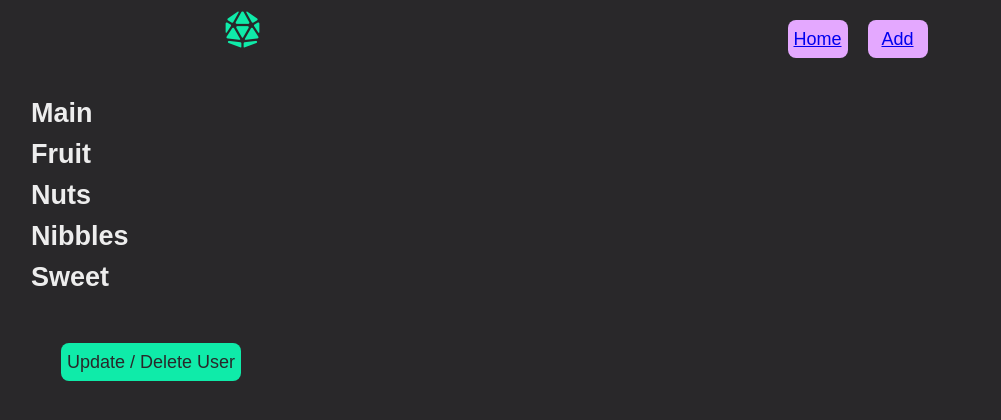
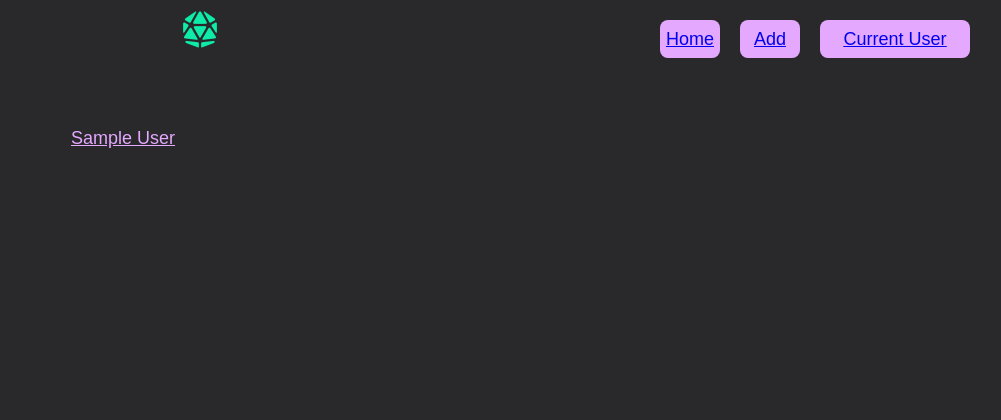
Before and after one commit to frasey/Roll_for, a Flask app: page /users/all in a window 1280 px wide. Shown: the top 420 px of the page, without its empty margins (39-1040 px from the left). Run offline with Flask 3, Linux system fonts and the light colour scheme; tables that the repository leaves empty hold one stand-in row (values such as "Sample post"); some libraries are stand-ins or nearby versions.

Commit message:
Added list of current users and links to individual lists

```diff
--- a/controllers/user_controller.py
+++ b/controllers/user_controller.py
@@ -39,11 +39,16 @@ def update_user():
     db.session.commit()
     return redirect("/food")
 
+# LIST OF USERS
+@user_blueprint.route("/users/all")
+def users():
+    users = User.query.all()
+    return render_template("user/list.jinja", users=users)
+
 # EDIT
 @user_blueprint.route("/users/<id>/edit")
 def edit_user(id):
     user = User.query.get(id)
-    # username = User.name
     return render_template("user/edit.jinja", user=user)
 
 # DELETE USER
--- a/static/style.css
+++ b/static/style.css
@@ -15,10 +15,6 @@ body {
 
 li {
   list-style: none;
-}
-
-a:visited {
-  color: #29282A;
 }
 
 .container {
@@ -46,7 +42,6 @@ a:visited {
 }
 
 .menu__list {
-  padding: 0, 40px;
   height: 38px;
   width: 60px;
   text-align:center;
@@ -55,6 +50,26 @@ a:visited {
   color: #29282A;
   border: none;
   border-radius: 8px;
+}
+
+.menu__list a:visited {
+  color: #29282A;
+}
+
+.menu__list-cu {
+  height: 38px;
+  width: 150px;
+  text-align:center;
+  line-height: 38px;
+  background-color: #E4A8FF;
+  color: #29282A;
+  border: none;
+  border-radius: 8px;
+  text-decoration: underline;
+}
+
+.menu__list-cu a:visited {
+  color: #29282A;
 }
 
 
@@ -351,3 +366,20 @@ a:visited {
     margin-top: 10px;
     margin-left: 20px
 }
+
+.user-food-list {
+  margin-top: 40px;
+  margin-left: 100px;
+  color:#E4A8FF;
+  display: flex;
+  flex-direction: column;
+}
+
+.user-food-list__link {
+  color:#E4A8FF;
+  padding: 10px;
+}
+
+.user-food-list__link a:visited {
+  color:#E4A8FF;
+}
--- a/templates/base.jinja
+++ b/templates/base.jinja
@@ -19,6 +19,7 @@
         <ul class="menu">
           <li class="menu__list"><a href="/food">Home</a></li>
           <li class="menu__list"><a href="/food/new">Add</a></li>
+          <li class="menu__list-cu"><a href="/users/all">Current User</a></li>
         </ul>
       </nav>
     </header>
--- /dev/null
+++ b/templates/user/list.jinja
@@ -0,0 +1,8 @@
+{% extends 'base.jinja' %} {% block content %}
+
+    <div class="user-food-list">
+        {% for user in  users%}
+        <a class="user-food-list__link" href="/users/{{ user.id }}">{{ user.name }}</a>
+        {% endfor %}
+    </div>
+{% endblock content %}
```
